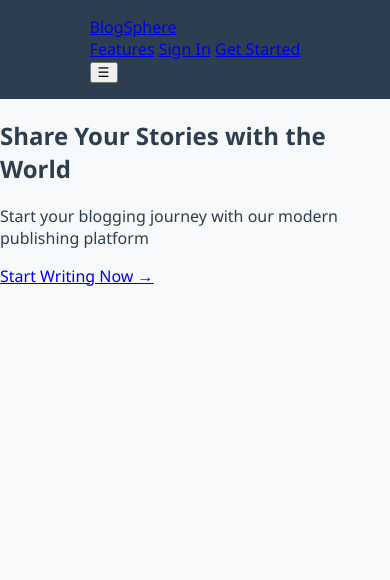
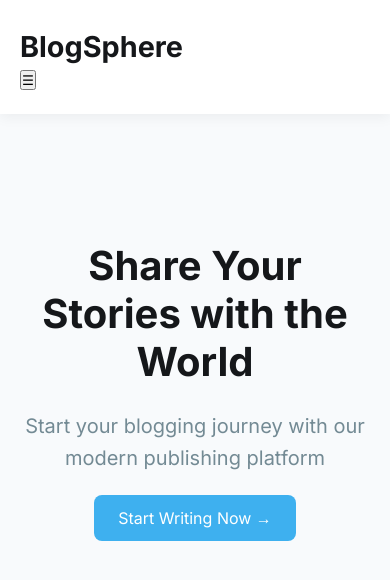
Before and after one commit to MSrikanthkarthikeyan/Hackops, a plain HTML site: page index.html in a window 390 px wide. Drawn offline with Linux system fonts and the light colour scheme.

Commit message:
Update styles.css

```diff
--- a/styles.css
+++ b/styles.css
@@ -1,72 +1,150 @@
 :root {
-    --primary: #2c3e50;
-    --secondary: #3498db;
-    --light: #ffffff;
-    --dark: #2c3e50;
-    --background: #f8f9fa;
+    --primary: #15171A;
+    --secondary: #3EB0EF;
+    --accent: #26A96C;
+    --light: #FFFFFF;
+    --dark: #15171A;
+    --gray: #738A94;
+    --background: #F8FAFC;
+    --border: rgba(0,0,0,0.1);
+    --shadow: 0 4px 12px rgba(0,0,0,0.05);
 }
 
-/* Dark Mode */
 [data-theme="dark"] {
-    --light: #2c3e50;
-    --dark: #ffffff;
-    --background: #1a1a1a;
+    --primary: #FFFFFF;
+    --secondary: #3EB0EF;
+    --accent: #26A96C;
+    --light: #15171A;
+    --dark: #FFFFFF;
+    --background: #0A0C0D;
+    --border: rgba(255,255,255,0.1);
+}
+
+* {
+    margin: 0;
+    padding: 0;
+    box-sizing: border-box;
+    font-family: 'Inter', sans-serif;
 }
 
 body {
-    font-family: 'Segoe UI', sans-serif;
-    background-color: var(--background);
-    color: var(--dark);
-    margin: 0;
-    transition: background 0.3s ease;
+    background: var(--background);
+    color: var(--primary);
+    line-height: 1.6;
+    transition: all 0.3s ease;
 }
 
-.navbar {
-    display: flex;
-    justify-content: space-between;
-    padding: 1rem 5%;
-    background-color: var(--primary);
-    color: white;
+.container {
+    max-width: 1200px;
+    margin: 0 auto;
+    padding: 0 20px;
 }
 
-.auth-container {
-    max-width: 400px;
-    margin: 5rem auto;
-    padding: 2rem;
+/* Navigation */
+.navbar {
+    padding: 1.5rem 0;
     background: var(--light);
-    border-radius: 10px;
-    box-shadow: 0 2px 15px rgba(0,0,0,0.1);
+    box-shadow: var(--shadow);
+    position: sticky;
+    top: 0;
+    z-index: 1000;
 }
 
-.dashboard-grid {
+.brand {
+    font-size: 1.8rem;
+    font-weight: 700;
+    color: var(--primary);
+    text-decoration: none;
+}
+
+.nav-links {
+    display: flex;
+    gap: 2rem;
+    align-items: center;
+}
+
+.cta {
+    padding: 0.8rem 1.5rem;
+    background: var(--secondary);
+    color: white;
+    border-radius: 8px;
+    text-decoration: none;
+    transition: transform 0.2s ease;
+}
+
+.cta:hover {
+    transform: translateY(-2px);
+}
+
+/* Hero Section */
+.hero {
+    padding: 8rem 0;
+    text-align: center;
+}
+
+.hero h1 {
+    font-size: 3.5rem;
+    margin-bottom: 1.5rem;
+    line-height: 1.2;
+}
+
+.subtitle {
+    font-size: 1.25rem;
+    color: var(--gray);
+    margin-bottom: 2rem;
+}
+
+/* Dashboard */
+.dashboard {
+    padding: 4rem 0;
+}
+
+.post-grid {
     display: grid;
     gap: 2rem;
-    padding: 2rem 5%;
-    grid-template-columns: repeat(auto-fit, minmax(300px, 1fr));
+    grid-template-columns: repeat(auto-fill, minmax(300px, 1fr));
 }
 
-.editor-container {
-    margin: 2rem 5%;
+.post-card {
     background: var(--light);
-    padding: 2rem;
-    border-radius: 8px;
+    border-radius: 12px;
+    padding: 1.5rem;
+    box-shadow: var(--shadow);
+}
+
+/* Editor */
+.editor {
+    max-width: 800px;
+    margin: 2rem auto;
 }
 
 .editor-content {
     min-height: 60vh;
-    border: 1px solid #ddd;
-    padding: 1rem;
-    margin-top: 1rem;
+    padding: 2rem;
+    border: 1px solid var(--border);
+    border-radius: 8px;
+    background: var(--light);
 }
 
 /* Responsive Design */
 @media (max-width: 768px) {
-    .navbar {
+    .nav-links {
+        display: none;
+        position: absolute;
+        top: 100%;
+        left: 0;
+        right: 0;
+        background: var(--light);
+        padding: 1rem;
         flex-direction: column;
-        align-items: center;
+        gap: 1rem;
     }
 
-    .dashboard-grid {
-        grid-template-columns: 1fr;
+    .menu-toggle {
+        display: block;
+    }
+
+    .hero h1 {
+        font-size: 2.5rem;
     }
 }
```
